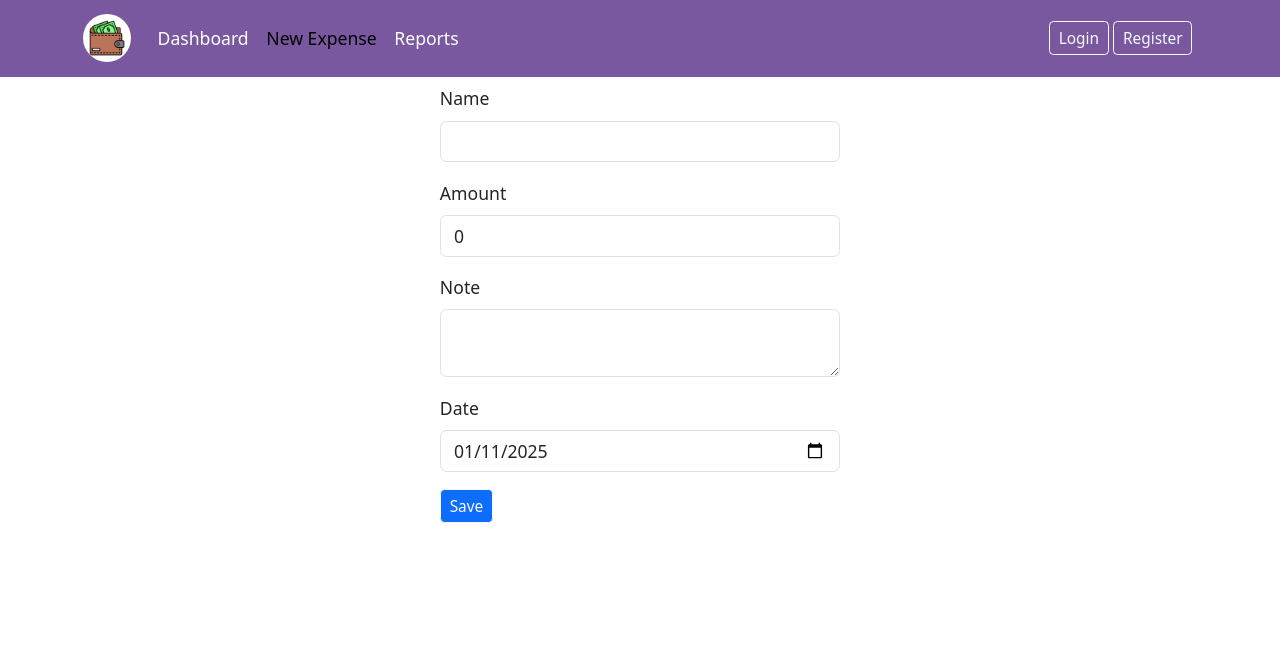
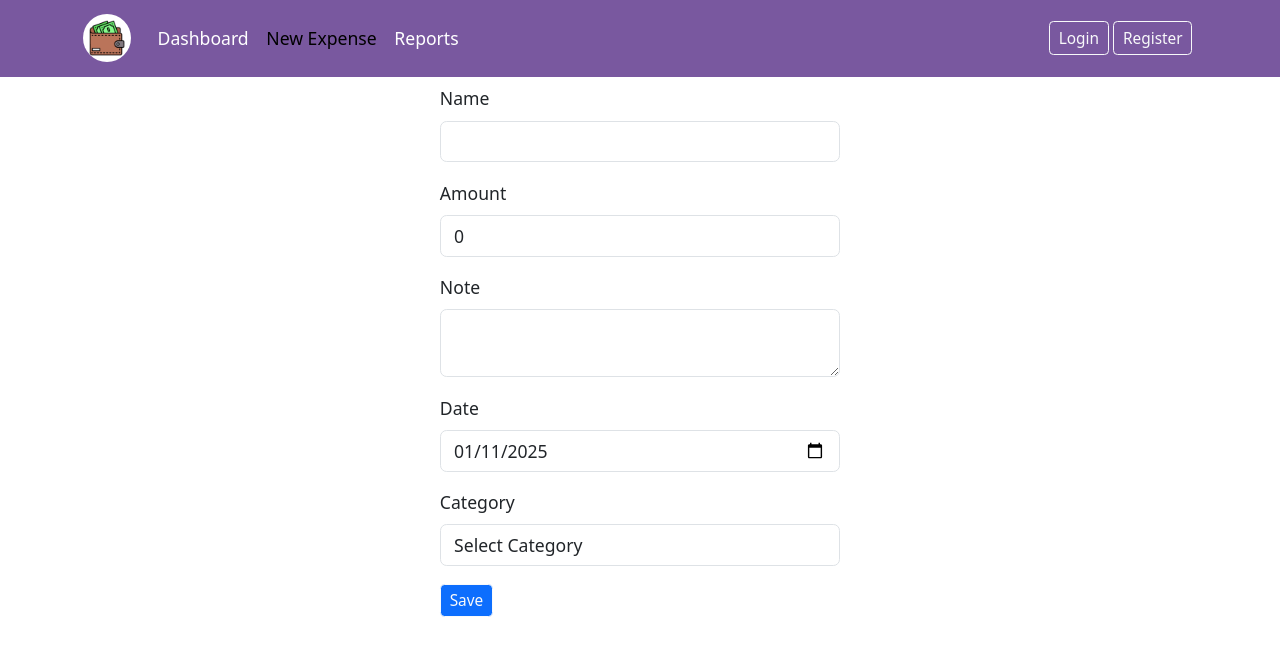
Before and after one commit to Russole/Expense-Application, a React (Vite) app in the folder Frontend/webapp/: page /new in a window 1280 px wide. Shown: the top 656 px of the page. Built offline with nearby package versions, Linux system fonts and the light colour scheme.

Commit message:
Create Reusable Dropdown
- Read Categories from Constants
- Test the Reusable Component

```diff
--- /dev/null
+++ b/Frontend/webapp/src/components/Dropdown.tsx
@@ -0,0 +1,48 @@
+interface Props {
+  options: string[];
+  name: string;
+  id: string;
+  value: string;
+  onChange: (e: React.ChangeEvent<HTMLSelectElement>) => void;
+  onBlur: (e: React.ChangeEvent<HTMLSelectElement>) => void;
+  label: string;
+  error?: string;
+  touched?: boolean;
+}
+const Dropdown = ({
+  options,
+  id,
+  name,
+  value,
+  onChange,
+  onBlur,
+  label,
+  error,
+  touched,
+}: Props) => {
+  return (
+    <div className="mb-3">
+      <label htmlFor={id} className="form-label">
+        {label}
+      </label>
+      <select
+        name={name}
+        id={id}
+        className="form-control"
+        onChange={onChange}
+        onBlur={onBlur}
+        value={value}
+      >
+        <option value="" label="Select Category" />
+        {options.map((option) => (
+          <option key={option} value={option} label={option} />
+        ))}
+      </select>
+      {touched && error ? (
+        <div className="text-danger fst-italic">{error}</div>
+      ) : null}
+    </div>
+  );
+};
+
+export default Dropdown;
--- a/Frontend/webapp/src/pages/expense/NewExpense.tsx
+++ b/Frontend/webapp/src/pages/expense/NewExpense.tsx
@@ -1,6 +1,8 @@
 import { useFormik } from "formik";
 import { Expense } from "../../model/Expense";
 import expenseValidationSchema from "../../validation/expenseValidationSchema";
+import { expenseCategories } from "../../utils/AppConstants";
+import Dropdown from "../../components/Dropdown";
 
 const NewExpense = () => {
   const formik = useFormik({
@@ -86,6 +88,17 @@ const NewExpense = () => {
               <div className="text-danger fst-italic">{formik.errors.date}</div>
             ) : null}
           </div>
+          <Dropdown
+            options={expenseCategories}
+            id="category"
+            name="category"
+            label="Category"
+            value={formik.values.category}
+            onChange={formik.handleChange}
+            onBlur={formik.handleBlur}
+            error={formik.errors.category}
+            touched={formik.touched.category}
+          />
           <button
             className="btn btn-sm btn-primary btn-outline-light"
             type="submit"
--- /dev/null
+++ b/Frontend/webapp/src/utils/AppConstants.ts
@@ -0,0 +1,7 @@
+export const expenseCategories = [
+    "Shopping",
+    "Food",
+    "Transport",
+    "Utilities",
+    "Others"
+];
--- a/Frontend/webapp/src/validation/expenseValidationSchema.ts
+++ b/Frontend/webapp/src/validation/expenseValidationSchema.ts
@@ -10,6 +10,7 @@ const expenseValidationSchema = Yup.object({
   date: Yup.date()
     .required("Expense date is required")
     .max(new Date(), "You cannot select future dates"),
+  category: Yup.string().required('Expense category is required')
 });
 
 export default expenseValidationSchema;
```
